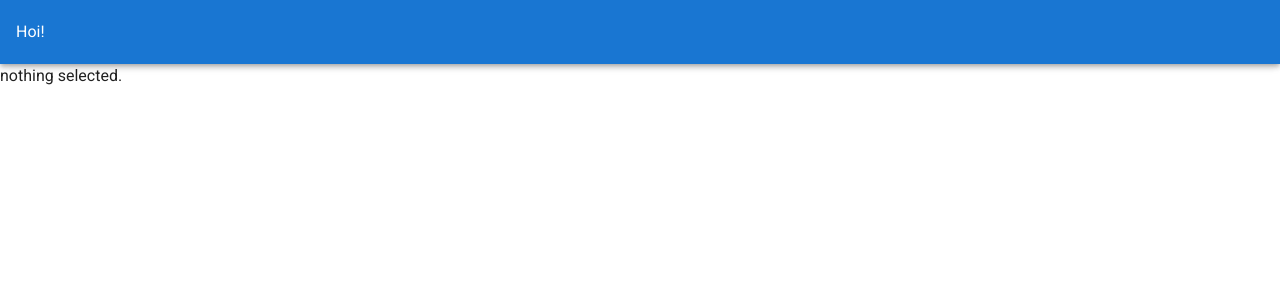
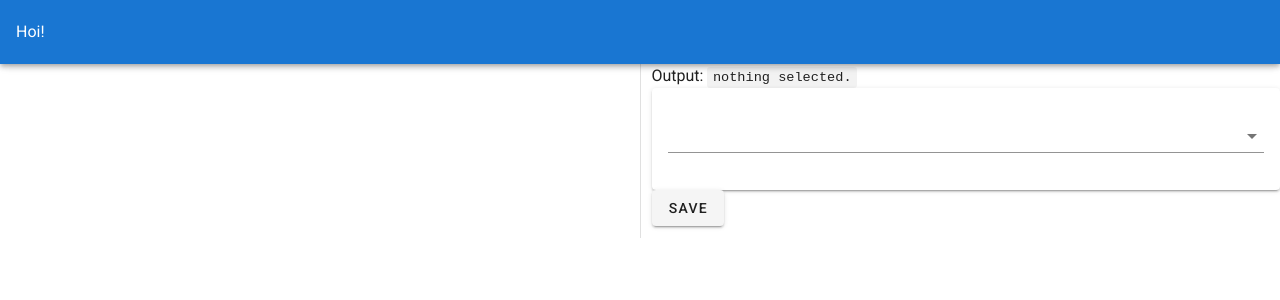
Before and after one commit to RubenNL/statuspage, a Vue app in the folder frontend/: page / in a window 1280 px wide. Shown: the top 300 px of the page. Built offline with nearby package versions, Linux system fonts and the light colour scheme; no server answers.

Commit message:
editor (wip)

```diff
--- a/frontend/src/App.vue
+++ b/frontend/src/App.vue
@@ -9,6 +9,8 @@
     </v-app-bar>
 
     <v-main>
+      <v-row>
+        <v-col>
           <v-treeview
             v-if="items.length"
             :items="items"
@@ -29,7 +31,19 @@
               <v-icon v-if="item.status=='CANCELLED'">mdi-minus-circle</v-icon>
             </template>
           </v-treeview>
-      {{selected.response}}
+        </v-col>
+        <v-divider vertical></v-divider>
+        <v-col>
+          Output:
+          <code>{{selected.response}}</code>
+          <v-card>
+            <v-card-text>
+              <v-select v-model="selected.module" :items="modules"/>
+            </v-card-text>
+          </v-card>
+          <v-btn @click="save">save</v-btn>
+        </v-col>
+      </v-row>
     </v-main>
   </v-app>
 </template>
@@ -40,6 +54,7 @@ export default {
 
   data() {
     return {
+      modules: [],
       ws:null,
       items:[],
       active: [],
@@ -49,7 +64,9 @@ export default {
     this.ws=new WebSocket(window.location.protocol.toString().replace('http','ws')+'//'+window.location.host+'/ws');
     this.ws.onmessage=event=>{
       const data=JSON.parse(event.data);
+      if(data.type=="modules") this.modules=data.modules;
       if(data.type=="actions") {
+        console.dir(JSON.parse(JSON.stringify(data.actions)));
         this.items=data.actions;
       } else if(data.type=="status") {
         let item = this.items[data.trace.shift()];
@@ -65,6 +82,20 @@ export default {
       if (!this.active.length) return {response:"nothing selected."}
       return this.active[0];
     }
+  },
+  methods: {
+    save() {
+      const deleteUnneeded=items=>items.map(item=>{
+        delete item.data;
+        delete item.trace;
+        delete item.response;
+        delete item.status;
+        if(item.after) item.after=deleteUnneeded(item.after);
+        return item;
+      })
+      const filtered=deleteUnneeded(JSON.parse(JSON.stringify(this.items)));
+      console.log(filtered);
+    }
   }
 };
 </script>
```
Also changed, not shown: 1 other file (tests, documents, lock files or other folders). Lines whose indentation alone changed are shown as unchanged.
